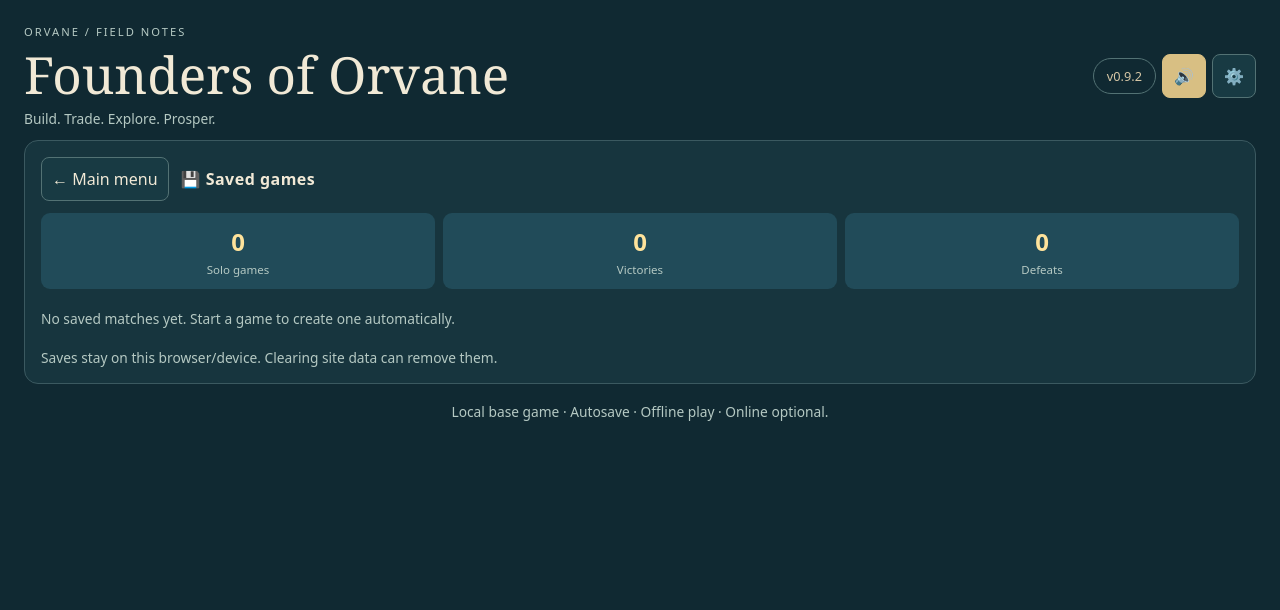
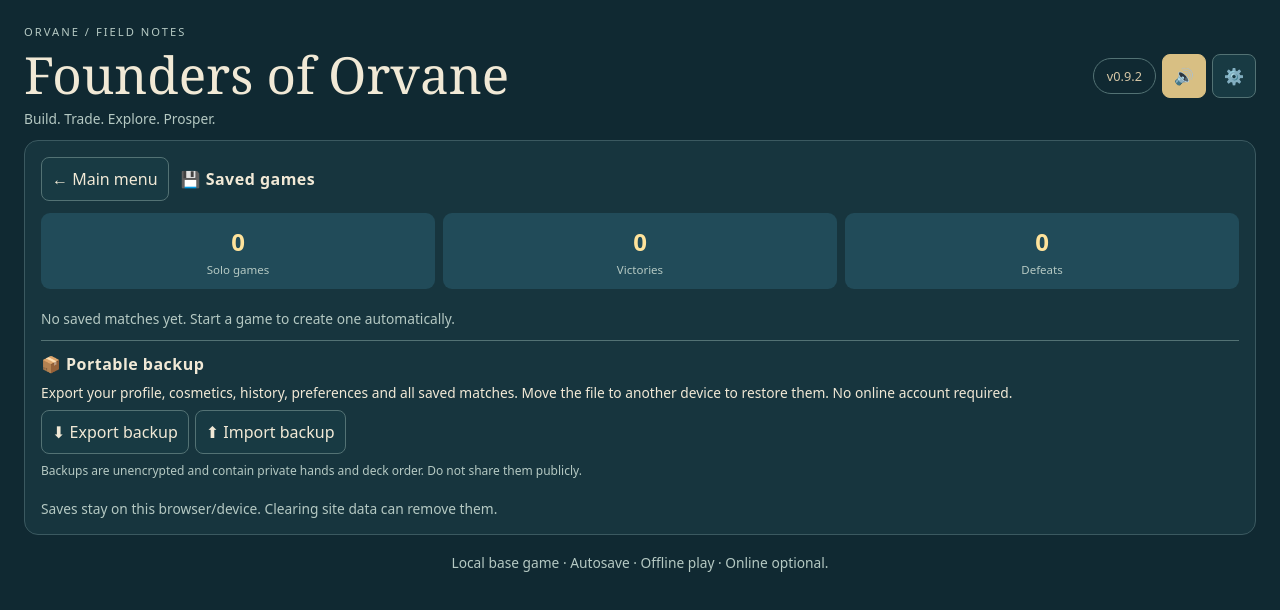
Before and after one commit to rgcb01/founders-of-orvane, a React (Vite) app in the folder apps/web/: page / in a window 1280 px wide. Both pictures are taken after a click on the button "💾 Saved games & statistics". Shown: the top 610 px of the page. Built offline with nearby package versions, Linux system fonts and the light colour scheme.

Commit message:
feat: validated portable profile and match backups

```diff
--- a/apps/web/package.json
+++ b/apps/web/package.json
@@ -1,6 +1,6 @@
 {
   "name": "@orvane/web",
-  "version": "0.9.1",
+  "version": "0.9.2",
   "private": true,
   "type": "module",
   "scripts": {
--- /dev/null
+++ b/apps/web/src/BackupPanel.tsx
@@ -0,0 +1,11 @@
+import {useRef,useState} from 'react';
+import {exportBackup,parseBackup,restoreBackup,MAX_BACKUP_BYTES,type Backup} from './backup';
+export function BackupPanel({onRestore}:{onRestore:(b:Backup)=>void}){
+ const input=useRef<HTMLInputElement>(null),[candidate,setCandidate]=useState<{raw:string;data:Backup}|null>(null),[status,setStatus]=useState(''),[error,setError]=useState('');
+ const download=()=>{try{const b=exportBackup(localStorage),blob=new Blob([JSON.stringify(b,null,2)],{type:'application/json'}),url=URL.createObjectURL(blob),a=document.createElement('a');a.href=url;a.download='orvane-backup-'+new Date(b.exportedAt).toISOString().slice(0,10)+'.json';document.body.appendChild(a);a.click();a.remove();window.setTimeout(()=>URL.revokeObjectURL(url),30000);setStatus('Backup prepared. Keep the file somewhere safe.');setError('');}catch(e){setError(e instanceof Error?e.message:'Export failed');}};
+ const pick=async(file:File|undefined)=>{setCandidate(null);setStatus('');setError('');if(!file)return;try{if(file.size>MAX_BACKUP_BYTES)throw Error('Backup exceeds 10 MB.');const raw=await file.text();setCandidate({raw,data:parseBackup(raw)});}catch(e){setError(e instanceof Error?e.message:'Cannot read backup');}finally{if(input.current)input.current.value='';}};
+ const apply=()=>{if(!candidate)return;try{const b=restoreBackup(localStorage,candidate.raw);onRestore(b);setCandidate(null);setStatus('Backup restored.');setError('');}catch(e){setError(e instanceof Error?e.message:'Restore failed');}};
+ return <section className="backup-panel"><h2>📦 Portable backup</h2><p>Export your profile, cosmetics, history, preferences and all saved matches. Move the file to another device to restore them. No online account required.</p><div className="sizes"><button onClick={download}>⬇ Export backup</button><button onClick={()=>input.current?.click()}>⬆ Import backup</button><input ref={input} type="file" accept=".json,application/json" aria-label="Backup JSON file" onChange={e=>void pick(e.target.files?.[0])} hidden/></div>
+ {candidate&&<div className="backup-preview" role="alert"><strong>Restore {candidate.data.profile?.name??'Guest'}?</strong><p>{candidate.data.library.matches.length} saved matches · {candidate.data.library.results.length} results</p><p>This replaces all current profile and match data, not merges it. Export your current backup first if needed.</p><div className="sizes"><button onClick={apply}>Replace local data</button><button onClick={()=>setCandidate(null)}>Cancel</button></div></div>}
+ {status&&<p role="status">{status}</p>}{error&&<p role="alert">{error}</p>}<small>Backups are unencrypted and contain private hands and deck order. Do not share them publicly.</small></section>;
+}
--- a/apps/web/src/SavedGames.tsx
+++ b/apps/web/src/SavedGames.tsx
@@ -1,6 +1,8 @@
+import {BackupPanel} from './BackupPanel';
+import type {Backup} from './backup';
 import {useState} from 'react';
 import {soloStats,type Library,type SavedMatch} from './persistence';
-export function SavedGames({library,onResume,onDelete,onBack}:{library:Library;onResume:(m:SavedMatch)=>void;onDelete:(id:string)=>void;onBack:()=>void}){
+export function SavedGames({library,onResume,onDelete,onBack,onRestore}:{onRestore:(b:Backup)=>void;library:Library;onResume:(m:SavedMatch)=>void;onDelete:(id:string)=>void;onBack:()=>void}){
  const [confirm,setConfirm]=useState<string|null>(null);
  const stats=soloStats(library);
  return <section className="panel saved-games"><div className="save-heading"><button onClick={onBack}>← Main menu</button><h2>💾 Saved games</h2></div>
@@ -8,5 +10,6 @@ export function SavedGames({library,onResume,onDelete,onBack}:{library:Library;o
  {library.matches.length===0&&<p className="muted">No saved matches yet. Start a game to create one automatically.</p>}
  {library.matches.map(m=><article key={m.id} className="save-item"><span className="save-icon">{m.game?.phase==='finished'?'🏆':'🏝️'}</span><div><strong>{m.seed}</strong><p>{m.preferences.count} players · {m.preferences.humans} human · {m.game?m.game.phase==='finished'?'Finished':'Round '+m.game.round:'Initial placement'}</p><small>{new Date(m.updatedAt).toLocaleString()}</small></div><div className="sizes"><button onClick={()=>onResume(m)}>{m.game?.phase==='finished'?'Review':'Continue'}</button>{confirm===m.id?<><button onClick={()=>{onDelete(m.id);setConfirm(null);}}>Confirm delete</button><button onClick={()=>setConfirm(null)}>Cancel</button></>:<button aria-label={'Delete '+m.seed} onClick={()=>setConfirm(m.id)}>🗑️</button>}</div></article>)}
  {library.results.length>0&&<details><summary>📜 Match history</summary>{library.results.map(r=><p key={r.id}>{r.humans===1?(r.winner===0?'🏆 Victory':'Defeat'):'🏆 '+r.winnerName} · {r.players} players · {r.rounds} rounds · {new Date(r.endedAt).toLocaleDateString()}</p>)}</details>}
+ <BackupPanel onRestore={onRestore}/>
  <p className="muted">Saves stay on this browser/device. Clearing site data can remove them.</p></section>;
 }
--- /dev/null
+++ b/apps/web/src/backup.ts
@@ -0,0 +1,25 @@
+import {readLibrary,readPreferences,isPreferences,SAVE_KEY,PREF_KEY,type Library,type Preferences,type Store} from './persistence';
+import {readProfile,validateProfile,PROFILE_KEY,type LocalProfile} from './progression';
+export const MAX_BACKUP_BYTES=10*1024*1024;
+export interface Backup {format:'orvane-backup';schema:1;exportedAt:number;profile:LocalProfile|null;library:Library;preferences:Preferences}
+type WritableStore=Store&Pick<Storage,'removeItem'>;
+const fail=()=>new Error('Invalid or unsupported Orvane backup. Nothing was changed.');
+export function parseBackup(raw:string):Backup{
+ if(raw.length>MAX_BACKUP_BYTES)throw fail();
+ let b:Backup;try{b=JSON.parse(raw);}catch{throw fail();}
+ if(!b||b.format!=='orvane-backup'||b.schema!==1||!Number.isSafeInteger(b.exportedAt)||b.exportedAt<0||b.exportedAt>8640000000000000||!(b.profile===null||validateProfile(b.profile))||!isPreferences(b.preferences))throw fail();
+ let library:Library;try{library=readLibrary({getItem:()=>JSON.stringify(b.library),setItem:()=>{throw fail();}});}catch{throw fail();}
+ if(new Set(library.matches.map(m=>m.id)).size!==library.matches.length||new Set(library.results.map(r=>r.id)).size!==library.results.length||library.results.some(r=>r.endedAt>8640000000000000))throw fail();
+ return {...b,library};
+}
+export function exportBackup(store:Store,now=Date.now()):Backup{
+ return {format:'orvane-backup',schema:1,exportedAt:now,profile:readProfile(store),library:readLibrary(store),preferences:readPreferences(store)};
+}
+export function restoreBackup(store:WritableStore,raw:string):Backup{
+ const b=parseBackup(raw);
+ const keys=[SAVE_KEY,PROFILE_KEY,PREF_KEY],before=keys.map(k=>store.getItem(k));
+ const values=[JSON.stringify(b.library),b.profile?JSON.stringify(b.profile):null,JSON.stringify(b.preferences)];
+ try{for(let i=0;i<keys.length;i++){const v=values[i];if(v===null)store.removeItem(keys[i]);else store.setItem(keys[i],v);}}
+ catch(e){let rollbackFailed=false;for(let i=0;i<keys.length;i++){try{const v=before[i];if(v===null)store.removeItem(keys[i]);else store.setItem(keys[i],v);}catch{rollbackFailed=true;}}throw new Error(rollbackFailed?'Restore failed and storage rollback was incomplete. Keep your backup.':'Restore failed; previous local data was restored.');}
+ return b;
+}
--- a/apps/web/src/main.tsx
+++ b/apps/web/src/main.tsx
@@ -20,6 +20,7 @@ import {effectiveLoadout,DEFAULT_LOADOUT,cosmetic} from './cosmetics';
 import {EMPTY_METRICS} from './matchMetrics';
 import {MatchRewards} from './ChallengePanel';
 import {ProfileScreen} from './ProfileScreen';
+import {type Backup} from './backup';
 import {SavedGames} from './SavedGames';
 import {BotClient} from './botClient';
 import {usePwa} from './pwa';
@@ -113,6 +114,11 @@ function App(){
  };
  const leave=()=>{if(storageError&&!window.confirm('Saving failed. Leave anyway?'))return false;setMatchId(null);setSavedAt(null);setMenu('home');setGame(null);setSetup(null);setSelection(null);setBotError('');setActivity([]);setVisualQueue([]);setPaused(false);setStepRequested(false);attempts.current={turn:0,count:0};return true;};
  const deleteSave=(id:string)=>{try{setLibrary(removeMatch(localStorage,id));setStorageError('');}catch(e){setStorageError(e instanceof Error?e.message:'Could not delete saved game');}};
+ const restoreLocal=(b:Backup)=>{
+   const p=b.preferences;setLibrary(b.library);setProfile(b.profile);setProfileError('');setStorageError('');
+   setCount(p.count);setHumans(p.humans);setDifficulty(p.difficulty);setPace(p.pace);setFollow(p.follow);setSize(p.count<=4?'standard':'extended');
+   if(!b.profile){try{setProfile(writeProfile(localStorage,createProfile(crypto.randomUUID(),Date.now())));}catch(e){setProfileError(e instanceof Error?e.message:'Profile unavailable');}}
+ };
  const latest=latestUnfinished(library);
  const current=view?.players.find(p=>p.id===playerId);
  const myHand=view?.players.find(p=>p.id===showHand);
@@ -222,7 +228,7 @@ function App(){
   {profileError&&<p className="storage-warning" role="alert">⚠️ {profileError}</p>}
   {!view&&menu==='home'&&<HomeMenu onProfile={()=>setMenu('profile')} profileLabel={profile&&progress?avatarIcon(profile.avatar,progress.level)+' '+profile.name+' · Lv. '+progress.level+' · '+cosmetic(loadout.title).name:undefined} onContinue={latest?()=>resume(latest):undefined} onSaves={()=>setMenu('saves')} onPlay={()=>setMenu('setup')} onGuide={()=>setMenu('guide')} onSettings={()=>setSoundOpen(v=>!v)} onExpansions={()=>setMenu('expansions')}/>}
   {!view&&menu==='profile'&&(profile?<ProfileScreen key={profile.id} profile={profile} results={library.results} onSave={updateProfile} onBack={()=>setMenu('home')}/>:<section className="panel"><button onClick={()=>setMenu('home')}>← Main menu</button><p>Local profile unavailable. You can still play.</p></section>)}
-  {!view&&menu==='saves'&&<SavedGames library={library} onResume={resume} onDelete={deleteSave} onBack={()=>setMenu('home')}/>}
+  {!view&&menu==='saves'&&<SavedGames onRestore={restoreLocal} library={library} onResume={resume} onDelete={deleteSave} onBack={()=>setMenu('home')}/>}
   {!view&&menu==='home'&&<section className="setup-bar install-bar"><div><strong>{pwa.installed?'📱 Installed':pwa.offline?'🛜 Offline':pwa.ready?'✓ Offline ready':'📱 Play anywhere'}</strong><p className="muted">{pwa.error?'Offline setup failed. Reload when connected.':pwa.installed?'Open Orvane from your home screen.':pwa.canInstall?'Install for quick access.':'On iPhone: Safari → Share → Add to Home Screen.'}</p></div>{pwa.canInstall&&!pwa.installed&&<button onClick={()=>{void pwa.install().catch(()=>{});}}>Install</button>}</section>}
   {!view&&menu==='guide'&&<section className="panel"><button onClick={()=>setMenu('home')}>← Main menu</button><h2>📖 How to play</h2><Guide/></section>}
   {!view&&menu==='expansions'&&<><button onClick={()=>setMenu('home')}>← Main menu</button><ExpansionRoadmap/></>}
--- a/package.json
+++ b/package.json
@@ -1,6 +1,6 @@
 {
   "name": "founders-of-orvane",
-  "version": "0.9.1",
+  "version": "0.9.2",
   "private": true,
   "type": "module",
   "packageManager": "pnpm@10.15.1",
--- a/packages/engine/package.json
+++ b/packages/engine/package.json
@@ -1,6 +1,6 @@
 {
   "name": "@orvane/engine",
-  "version": "0.9.1",
+  "version": "0.9.2",
   "private": true,
   "type": "module",
   "exports": "./src/index.ts"
```
Also changed, not shown: apps/web/src/style.css, 4 other files (tests, documents, lock files or other folders).
